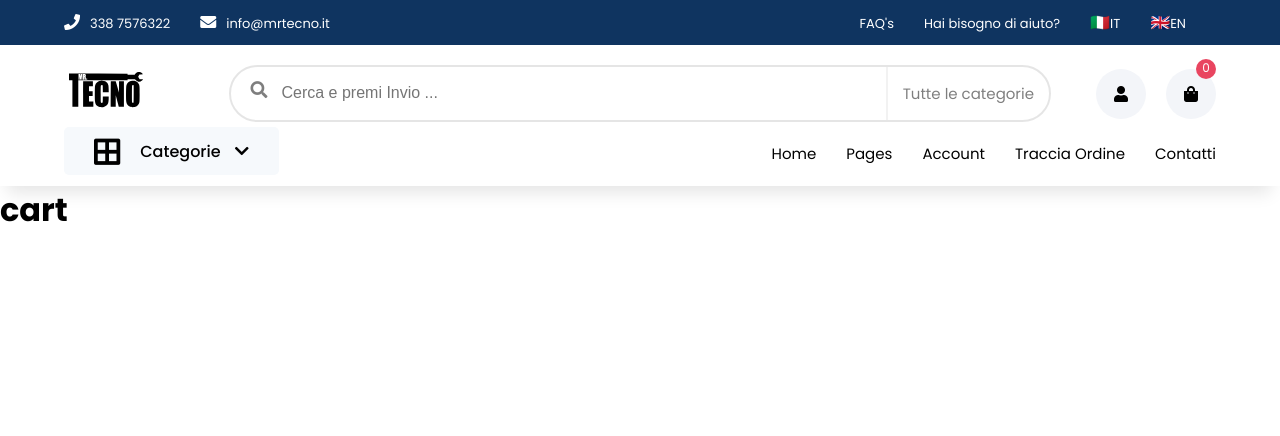
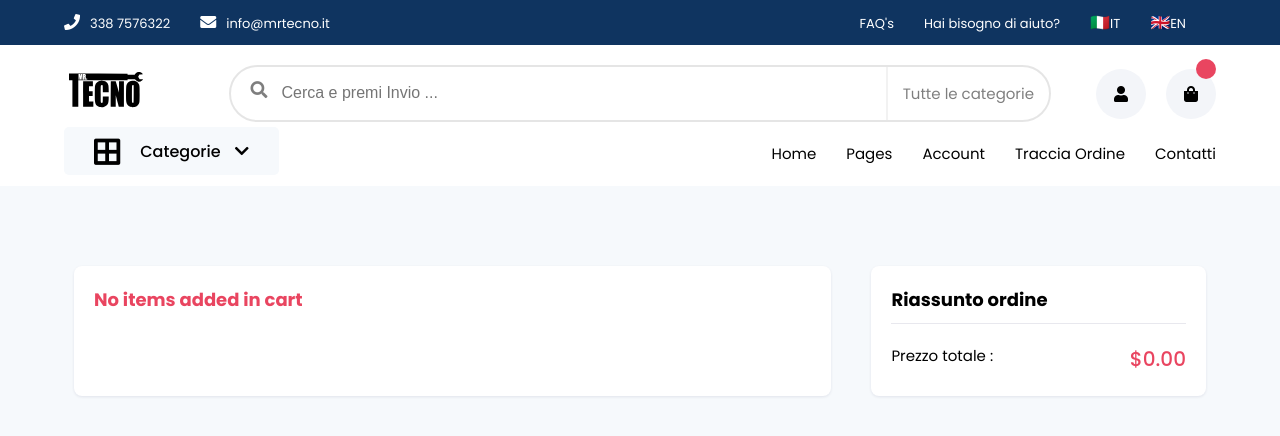
Before and after one commit to Paolo95/sitoMrTecno, a React (Create React App) app: page /cart in a window 1280 px wide. Shown: the top 436 px of the page. Built offline with nearby package versions, Linux system fonts and the light colour scheme.

Commit message:
Add to cart done

```diff
--- a/src/App.css
+++ b/src/App.css
@@ -172,7 +172,7 @@ input, button{
   color: #e94560;
 }
 
-.price button{
+.product button{
   background: none;
   color: #e94560;
   font-size: 20px;
@@ -183,7 +183,7 @@ input, button{
   transition: 0.5s;
 }
 
-.price button:hover{
+.product button:hover{
   cursor: pointer;
   background: #e94560;
   color: #fff;
--- a/src/App.js
+++ b/src/App.js
@@ -11,25 +11,38 @@ function App() {
   //step 1: fetch data from database
   const {productItems} = Data;
 
-  const [cartItem, setCardItem] = useState([]);
+  const [cartItem, setCartItem] = useState([]);
 
   const addToCart = (product) => {
-    const productExit = cartItem.find((item) => item.id === productItems.id);
+    const productExit = cartItem.find((item) => item.id === product.id);
 
     if(productExit){
-      setCardItem(cartItem.map((item) =>
+      setCartItem(cartItem.map((item) =>
       (item.id === product.id? { ...productExit, qty: productExit.qty +1 } : item)))
+    }else{
+      setCartItem([...cartItem,{...product, qty : 1 }])
     }
+  }
+
+  const decreaseQty = (product) => {
+    const productExit = cartItem.find((item) => item.id === product.id);
+
+    if(productExit.qty ===1){
+      setCartItem(cartItem.filter((item) => item.id !== product.id))
+    }else{
+      setCartItem(cartItem.map((item) => (item.id === product.id ? {...productExit, qty: productExit.qty -1} : item)))
+    }
+
   }
 
   return (
     <>
       <Router>
-        <Header />
+        <Header cartItem={cartItem}/>
         <Routes>
             <Route exact path="/" element={<Pages productItems={productItems} addToCart={addToCart}/>} >
             </Route>
-            <Route exact path="/cart" element={<Cart cartItem={cartItem} addToCart={addToCart}/>} >
+            <Route exact path="/cart" element={<Cart cartItem={cartItem} addToCart={addToCart} decreaseQty={decreaseQty}/>} >
             </Route>
         </Routes>
       </Router>
--- a/src/common/cart/Cart.jsx
+++ b/src/common/cart/Cart.jsx
@@ -1,8 +1,60 @@
 import React from 'react'
+import './style.css'
 
-const Cart = () => {
+const Cart = ({ cartItem, addToCart, decreaseQty }) => {
+
+  const totalPrice = cartItem.reduce((price, item) => price + item.qty * item.price, 0);
+
   return (
-    <h1>cart</h1>
+    <>
+      <section className='cart-items'>
+        <div className="container d_flex">
+          <div className="cart-details">
+              {cartItem.length === 0 && <h1 className="no-items product">No items added in cart</h1>}
+
+              {cartItem.map((item) => {
+              const productQty = item.price * item.qty;
+              return(
+                <div className="cart-list product d_flex" key={item.id}>
+                  <div className="img">
+                    <img src={item.cover} alt="" />
+                  </div>
+                  <div className="cart-details">
+                    <h3>{item.name}</h3>
+                    <h4>
+                      €{item.price}.00 * {item.qty}
+                      <span>${productQty}.00</span>
+                    </h4>
+                  </div>
+                  <div className="cart-items-function">
+                    <div className="removeCart">
+                      <button>
+                        <i className="fas fa-times"></i>
+                      </button>
+                    </div>
+                    <div className="cartControl d_flex">
+                      <button className='incCart' onClick={() => addToCart(item)}>
+                        <i className="fa fa-plus"></i>
+                      </button>
+                      <button className='decCart' onClick={() => decreaseQty(item)}>
+                        <i className="fas fa-minus"></i>
+                      </button>
+                    </div>
+                  </div>
+                </div>
+              )
+            })}
+          </div>
+          <div className="cart-total product">
+            <h2>Riassunto ordine</h2>
+            <div className="d_flex">
+              <h4>Prezzo totale : </h4>
+              <h3>${totalPrice}.00</h3>
+            </div>
+          </div>
+        </div>
+      </section>
+    </>
   )
 }
 
--- a/src/common/cart/style.css
+++ b/src/common/cart/style.css
@@ -0,0 +1,103 @@
+.cart-items{
+    background: #f6f9fc;
+    height: auto;
+    padding: 50px 0;
+}
+
+.cart-items .cart-details{
+    width: 70%;
+}
+
+.cart-items .cart-total{
+    width: 30%;
+    margin-top: 30px;
+    margin-left: 30px;
+    height: 130px;
+}
+
+.cart-list{
+    background: white;
+    margin-top: 30px;
+}
+
+.cart-items .img{
+    width: 150px;
+    height: 150px;
+}
+
+.cart-items img{
+    width: 100%;
+    height: 100%;
+    object-fit: contain;
+}
+
+.cart-items .cart-details h3{
+    font-size: 20px;
+    font-weight: 500;
+    margin-top: 20px;
+}
+
+.cart-items .cart-details h4{
+    font-size: 15px;
+    font-weight: 400;
+    margin-top: 50px;
+    color: gray;
+}
+
+.cart-items h4 span{
+    color: #e94560;
+    margin-left: 20px;
+    font-weight: 500;
+}
+
+.removeCart{
+    background: none;
+    font-size: 25px;
+    text-align: right;
+    margin-right: 10px;
+}
+
+.cartControl{
+    margin-top: 50px;
+}
+
+.cartControl button{
+    width: 40px;
+    height: 40px;
+    margin: 10px;
+    border-radius: 5px;
+    font-size: 20px;
+}
+
+.incCart{
+    background-color: none;
+}
+
+.decCart{
+    background-color: #f6f9fc;
+}
+
+.cart-total h4{
+    font-size: 15px;
+    font-weight: 400;
+}
+
+.cart-total h3{
+    font-size: 20px;
+    font-weight: 500;
+    color:#e94560;
+}
+
+.cart-total h2{
+    font-size: 18px;
+    margin-bottom: 20px;
+    border-bottom: 1px solid rgb(3 0 71 / 9%);
+    padding-bottom: 10px;
+}
+
+.no-items{
+    color: #e94560;
+    font-size: 18px;
+    margin-top: 30px;
+    height: 130px;
+}
--- a/src/common/header/Header.jsx
+++ b/src/common/header/Header.jsx
@@ -4,11 +4,11 @@ import Navbar from './Navbar'
 import Search from './Search'
 import './Header.css'
 
-const Header = () => {
+const Header = ({ cartItem }) => {
   return (
     <>
       <Head />
-      <Search />
+      <Search cartItem={cartItem}/>
       <Navbar />
     </>
   )
--- a/src/common/header/Search.jsx
+++ b/src/common/header/Search.jsx
@@ -2,7 +2,7 @@ import React from 'react'
 import { Link } from 'react-router-dom'
 import logo from '../assets/images/logo.svg'
 
-const Search = () => {
+const Search = ({ cartItem }) => {
 
   window.addEventListener("scroll", function(){
     const search = document.querySelector(".search");
@@ -29,7 +29,7 @@ const Search = () => {
               <div className="cart">
                 <Link to='/cart'>
                   <i className="fa fa-shopping-bag icon-circle"></i>
-                  <span>0</span>
+                  <span>{cartItem.length === 0 ? "" : cartItem.length}</span>
                 </Link>
               </div>
             </div>
--- a/src/components/flashDeals/FlashCard.jsx
+++ b/src/components/flashDeals/FlashCard.jsx
@@ -25,7 +25,7 @@ const PrevArrow = (props) =>{
     )
 }
 
-const FlashCard = ({ productItems , addToCart }) => {
+const FlashCard = ({ productItems, addToCart }) => {
 
 
     const [count, setCount] = useState(0);
@@ -35,11 +35,10 @@ const FlashCard = ({ productItems , addToCart }) => {
 
 
     const settings = {
-        dots: false,
         infinite: true,
         speed: 500,
         slidesToShow: 4,
-        slidesToScroll: 1,
+        slidesToScroll: 4,
         nextArrow: <NextArrow />,
         prevArrow: <PrevArrow />,
     };
--- a/src/components/flashDeals/FlashDeals.jsx
+++ b/src/components/flashDeals/FlashDeals.jsx
@@ -1,7 +1,7 @@
 import React from 'react'
 import FlashCard from './FlashCard'
 
-const FlashDeals = ({ productItems }) => {
+const FlashDeals = ({ productItems, addToCart }) => {
 
     return (
         <>
@@ -11,7 +11,7 @@ const FlashDeals = ({ productItems }) => {
                         <i className="fa fa-bolt"></i>
                         <h1>Offerte del momento</h1>
                     </div>
-                    <FlashCard productItems={productItems}/>
+                    <FlashCard productItems={productItems} addToCart={addToCart}/>
                 </div>
 
             </section>
--- a/src/pages/Pages.jsx
+++ b/src/pages/Pages.jsx
@@ -2,11 +2,11 @@ import React from 'react'
 import FlashDeals from '../components/flashDeals/FlashDeals'
 import Home from '../components/mainpage/Home'
 
-const Pages = ({ productItems }) => {
+const Pages = ({ productItems , cartItem, addToCart}) => {
   return (
     <>
-        <Home />
-        <FlashDeals productItems={productItems}/>
+        <Home cartItem={cartItem} />
+        <FlashDeals productItems={productItems} addToCart={addToCart}/>
     </>
 
   )
```
